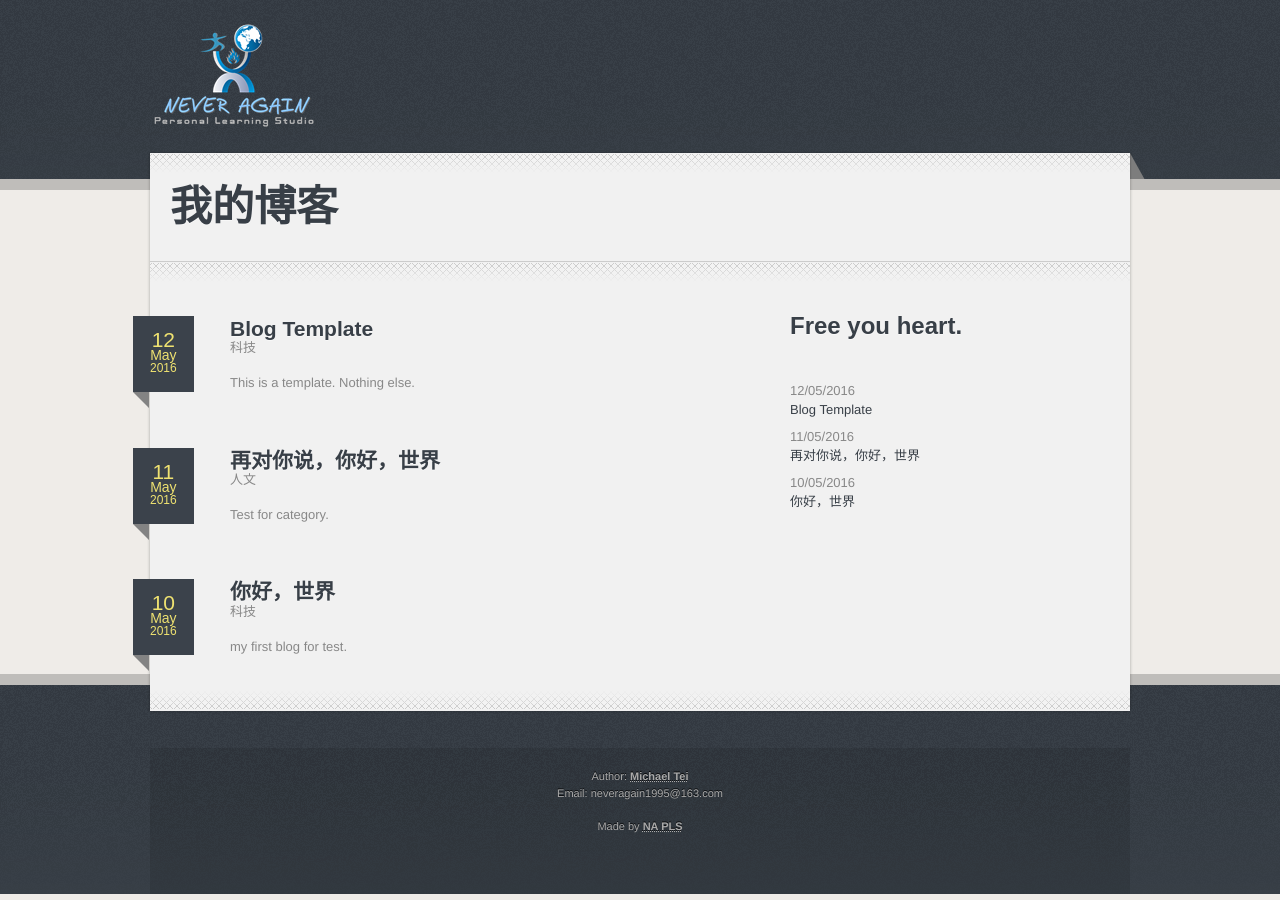
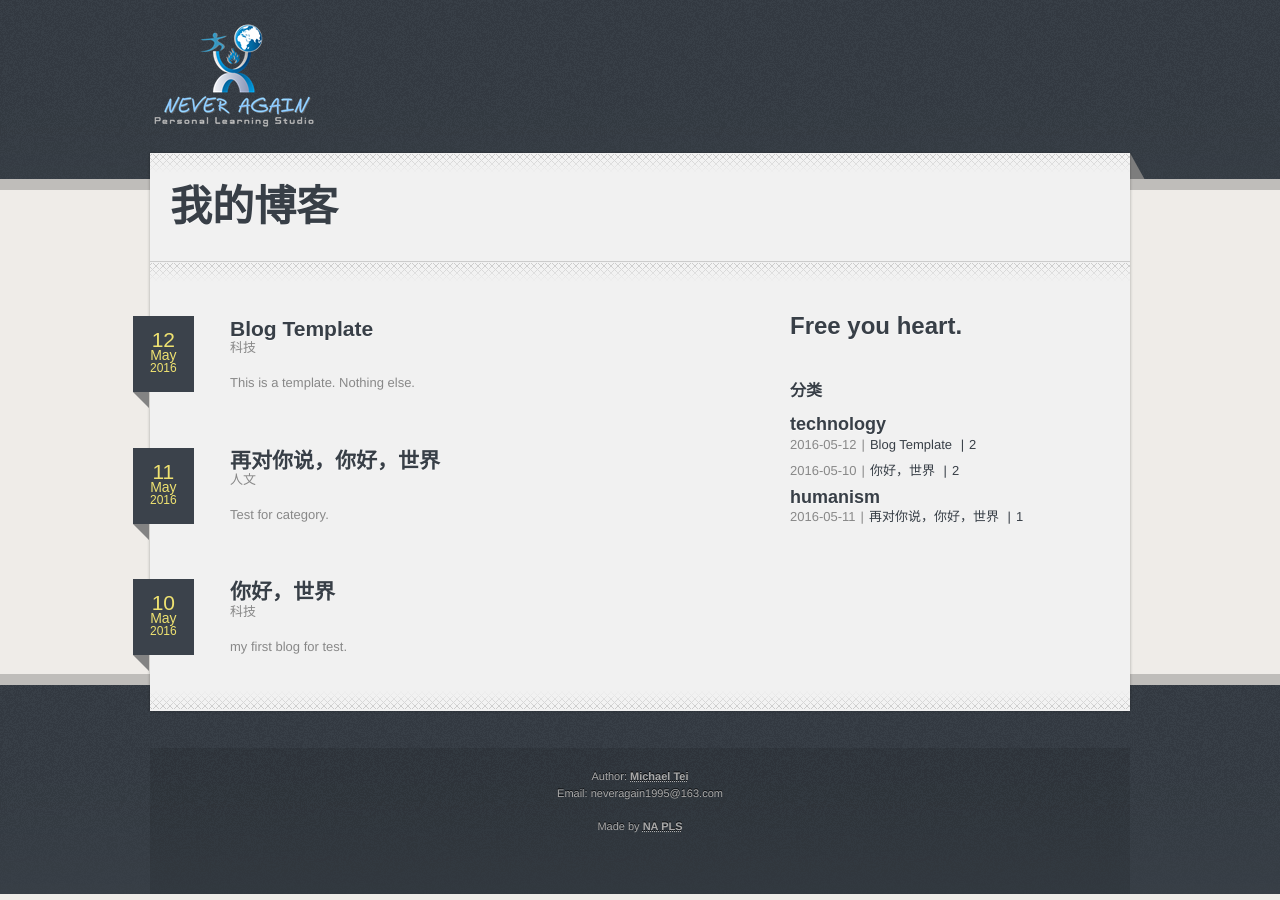
Before and after one commit to teimichael/teimichael.github.io, a Jekyll site: the page built from blog-page.html, in a window 1280 px wide. Built offline with Jekyll 4.4.1, drawn with Linux system fonts in a browser that asks for light colours.

Commit message:
detail fixed

```diff
--- a/_layouts/blog-page.html
+++ b/_layouts/blog-page.html
@@ -94,15 +94,22 @@
         <!-- sidebar -->
         <aside id="sidebar">
             <ul>
-                <li class="block"><h3>Free you heart.</h3></li>
-                <ul>
-                    {% for post in site.posts %}
-                    <li>{{ post.date | date:"%d/%m/%Y" }}
-                        <br>
-                        <a href="{{ post.url }}">{{ post.title }}</a>
-                    </li>
+                <li class="block"><a href="../../../../blog-page.html"><h3>Free you heart.</h3></a></li>
+                <li class="block">
+                    <h4>分类</h4>
+                    {% for category in site.categories %}
+                    <h5>{{ category | first }}</h5>
+                    <ul>
+                        {% for post in category.last %}
+                        <li class="cat-item">{{ post.date | date: '%Y-%m-%d'}}<span class="divide-sign">|</span><a
+                                href="{{ post.url }}" title="{{ post.url }}">{{ post.title }}
+                            <span class="divide-sign">|</span></span class="post-counter">{{ category | last | size
+                            }}</span></a></li>
+                        {% endfor %}
+                    </ul>
                     {% endfor %}
-                </ul>
+
+                </li>
             </ul>
 
             <em id="corner"></em>
--- a/_layouts/blog-single.html
+++ b/_layouts/blog-single.html
@@ -90,7 +90,7 @@
         <aside id="sidebar">
 
             <ul>
-                <li class="block"><h3>Free you heart.</h3></li>
+                <li class="block"><a href="../../../../blog-page.html"><h3>Free you heart.</h3></a></li>
                 <li class="block">
                     <h4>分类</h4>
                     {% for category in site.categories %}
```
